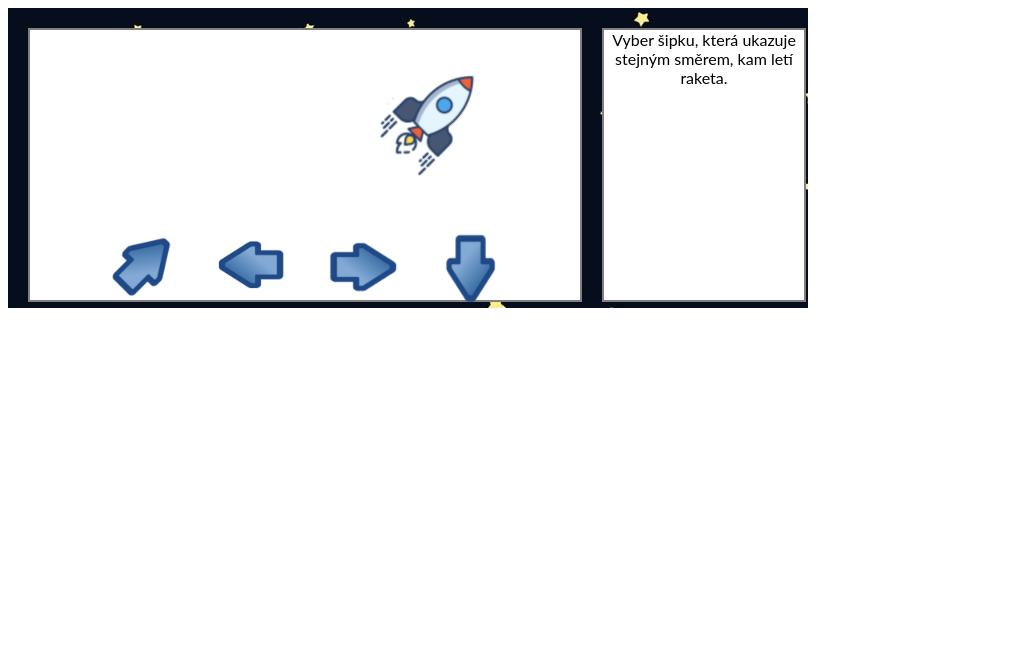
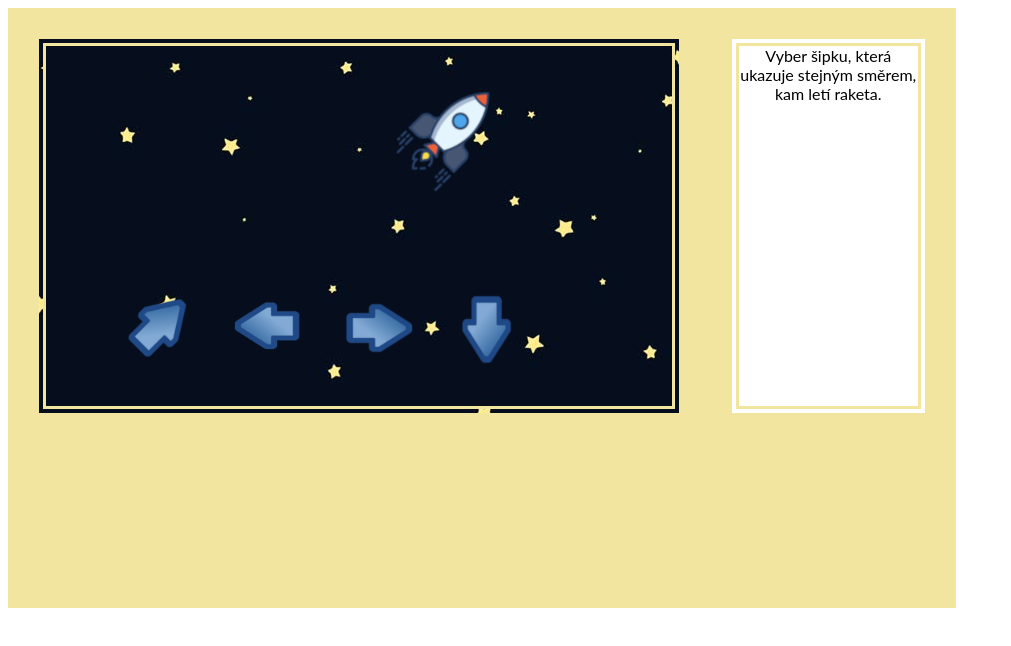
Before and after one commit to DorkaG/bludiste, a Vue app: page /hra2 in a window 1280 px wide. Shown: the top 646 px of the page, without its empty margins (0-1011 px from the left). Built offline with nearby package versions, Linux system fonts and the light colour scheme; what vue-js-modal would draw is missing.

Commit message:
uprava tříd

```diff
--- a/src/App.vue
+++ b/src/App.vue
@@ -17,7 +17,7 @@
 
     width: 75%;
     height: 75vh;
-    background-image: url("./../src/assets/images/pozadi3.jpg");
+    background-color: rgb(241, 229, 159);
     font-family: 'Lato', sans-serif;
     text-align: center;
 }
@@ -39,6 +39,7 @@
 }
 
 .hra {
+    background-image: url("./../src/assets/images/pozadi3.jpg");
     margin: 3% 2% 1% 3%;
     width: 70%;
     height: 45vh;
@@ -48,22 +49,27 @@
 
 .sekce {
     display: flex;
+    background-color: rgb(241, 229, 159);
 }
 
 p{
     padding: 15px;
-    border-top: 10px double rgb(223, 197, 49);
+    border-top: 10px double rgb(241, 229, 159);
 
+}
+
+.sablona-kontejner {
+  background-color: rgb(241, 229, 159);
 }
 
 
 
 .body {
-
+  background-color: rgb(241, 229, 159);
 }
 
 .btn {
-
+  background-color: rgb(241, 229, 159);
 }
 
 .btn-green {
@@ -91,12 +97,13 @@ p{
 
 
 .border-grey {
-  border: solid 5px grey
+  border: solid 5px grey;
+
 
 }
 
 .border-yellow {
-  border: solid 5px gold
+  border: solid 5px rgb(241, 229, 159);
 
 }
 
--- a/src/components/Hra2.vue
+++ b/src/components/Hra2.vue
@@ -1,10 +1,10 @@
 <template>
-    <div class="hraSPokyny-hra2 okno">
+    <div class="okno">
 
             <div class="sekce">
-            <div class="hra2 hra">
-                <div class="vyskakovaci-okno-vyhra-hra2" v-if="vyhra === true">Jupi, sikulka</div>       <!--PRIDAT DO KAZDE HRY-->
-                <div class="vyskakovaci-okno-prohra-hra2" v-if="prohra === true">Zkus to znovu</div>     <!--PRIDAT DO KAZDE HRY -->
+            <div class="hra">
+                <div class="vyskakovaci-okno-vyhra" v-if="vyhra === true">Jupi, sikulka</div>       <!--PRIDAT DO KAZDE HRY-->
+                <div class="vyskakovaci-okno-prohra" v-if="prohra === true">Zkus to znovu</div>     <!--PRIDAT DO KAZDE HRY -->
 
                 <div class="obrazky-hra2">
                     <div class="obrazek-raketa_konetejner-hra2">
@@ -22,7 +22,7 @@
 
             </div>
 
-            <div class="pokyny-hra2 pokyny"> Vyber šipku, která ukazuje stejným směrem, kam letí raketa. </div>
+            <div class="pokyny"> Vyber šipku, která ukazuje stejným směrem, kam letí raketa. </div>
             </div>
     </div>
 
@@ -158,26 +158,6 @@ export default {
 
 <style scoped>
 
-.hraSPokyny-hra2 {
-    display: flex;
-    width: 800px;
-    height: 300px;
-}
-
-.hra2 {
-    border: solid grey 2px;
-    margin: 20px;
-    width: 550px;
-    height: 90%;
-    position: relative;
-}
-
-.pokyny-hra2 {
-    border: solid grey 2px;
-    margin: 20px 20px 20px 0;
-    width: 200px;
-    height: 90%;
-}
 
 .obrazky-hra2 {
     width: 550px;
@@ -209,7 +189,7 @@ export default {
     margin-left: 230px;
 }
 
-.vyskakovaci-okno-vyhra-hra2 {
+.vyskakovaci-okno-vyhra {
     position: absolute;
     left: 0;
     top: 0;
@@ -219,7 +199,7 @@ export default {
     z-index: 10;
 }
 
-.vyskakovaci-okno-prohra-hra2 {
+.vyskakovaci-okno-prohra {
     position: absolute;
     left: 0;
     top: 0;
--- a/src/components/SablonaHry.vue
+++ b/src/components/SablonaHry.vue
@@ -126,6 +126,7 @@ export default {
     height: 60px;
     display: flex;
     justify-content: space-between;
+
 }
 
 
```
